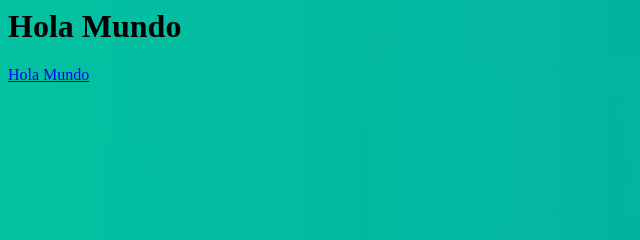
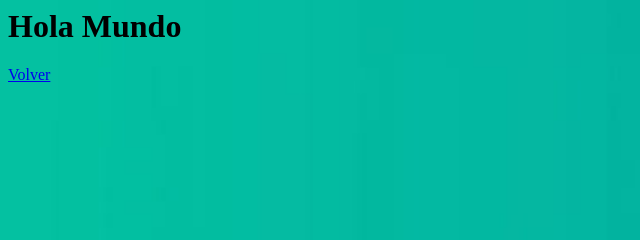
Before and after one commit to Joafree/sist-control-6toa-2023, a plain HTML site: page holamundo.html in a window 1280 px wide. Shown: the top 240 px of the page, 0-640 px from the left. Drawn offline with Linux system fonts and the light colour scheme.

Commit message:
Update holamundo.html

```diff
--- a/holamundo.html
+++ b/holamundo.html
@@ -5,6 +5,6 @@
     </head>
 <body>
 <h1>Hola Mundo</h1>
-    <a href="holamundo.html" id="holamundo">Hola Mundo</a>
+    <a href="https://joafree.github.io/sist-control-6toa-2023/index.html" id="index">Volver</a>
 </body>
 </html>
```
